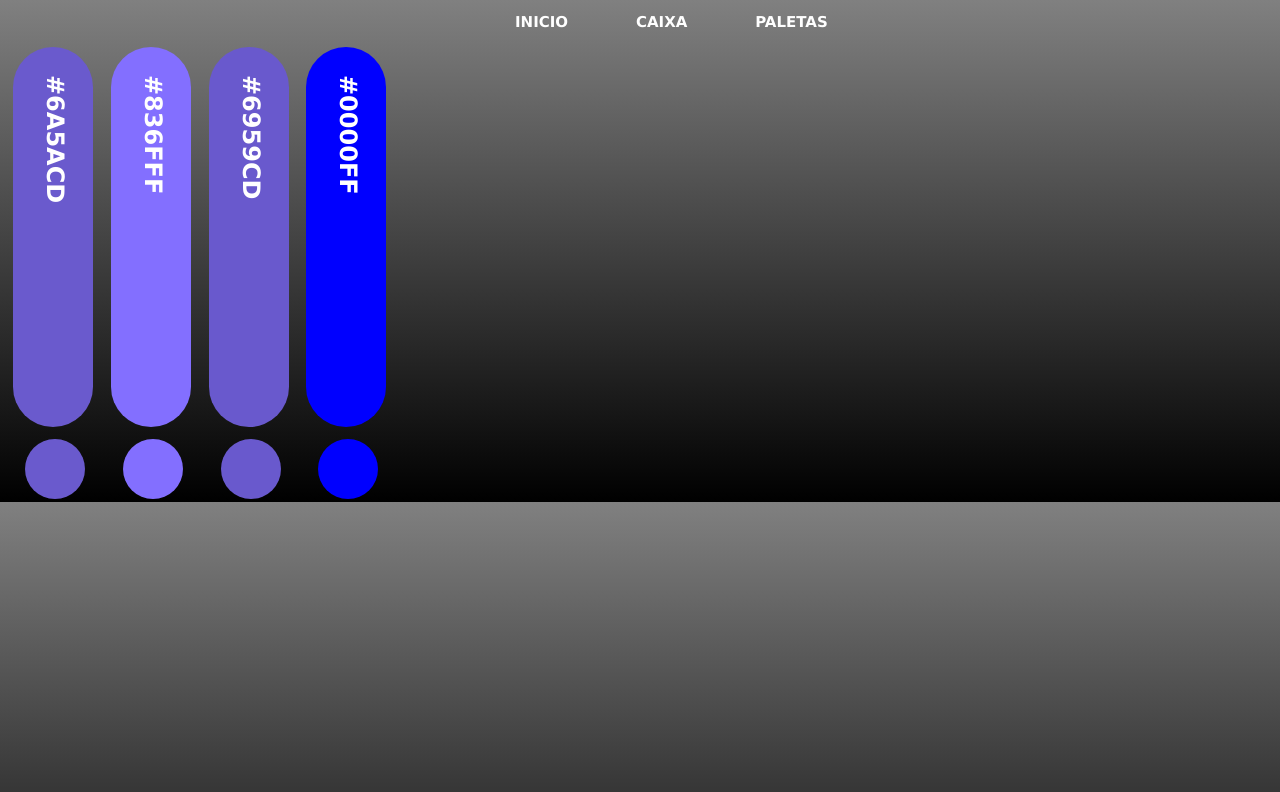
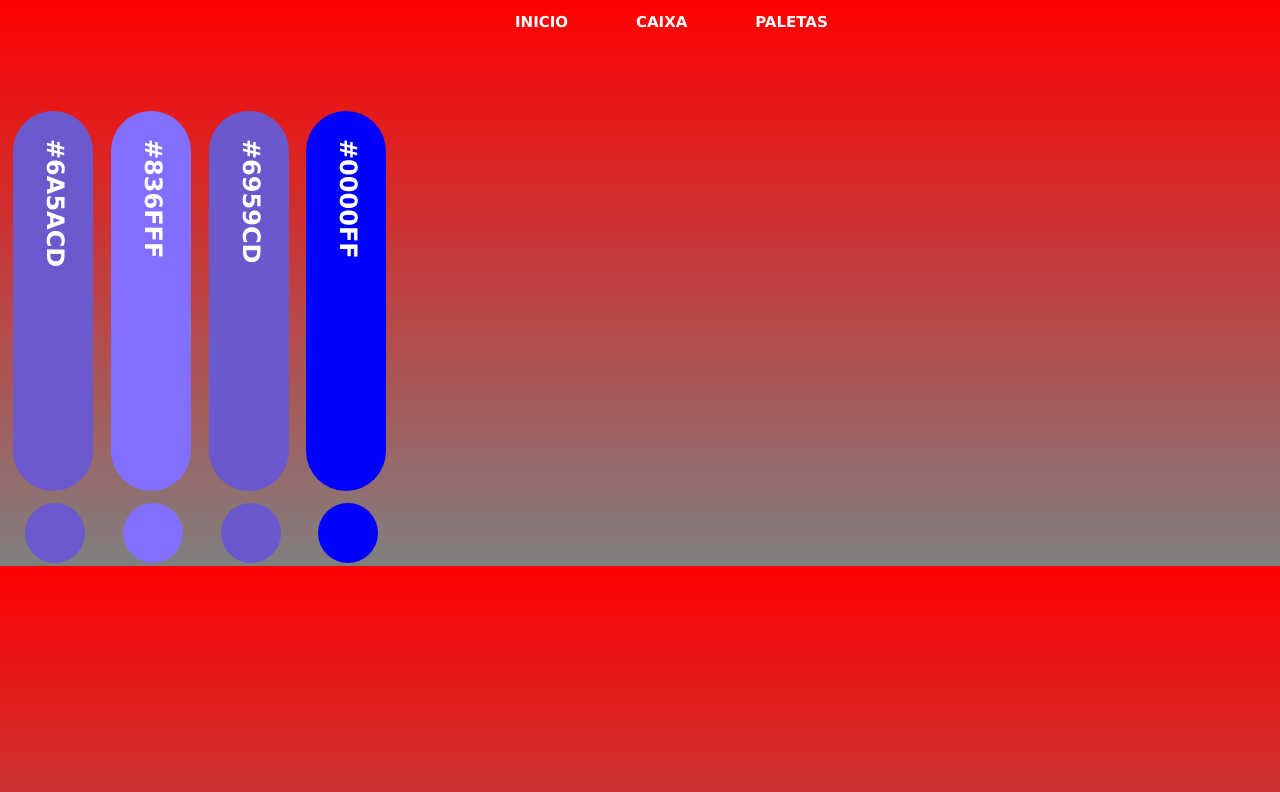
Before and after one commit to danilobrayann/TABELA-HEXADECIMAL, a plain HTML site: page pages/paletas.html in a window 1280 px wide. Drawn offline with Linux system fonts and the light colour scheme.

Commit message:
paletas de cores

```diff
--- a/css/paletas.css
+++ b/css/paletas.css
@@ -1,8 +1,10 @@
 
 body{
-  background: linear-gradient(to top, black,grey);
+  background: linear-gradient(to bottom, red,grey);
 }
-
+.primaria-color{
+margin-top: 5%;
+}
 
 .paleta1{
     margin-top: 5%;
```
